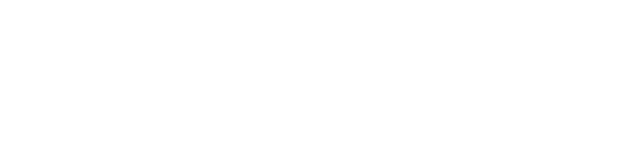
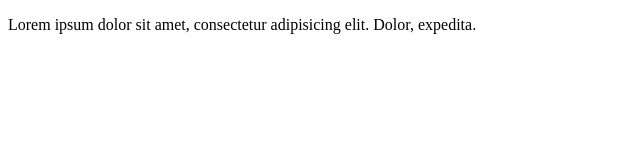
Before and after one commit to nikuliia/TEST1, a plain HTML site: page index.html in a window 1280 px wide. Shown: the whole page, without its empty margins (0-640 px from the left). Drawn offline with Linux system fonts and the light colour scheme.

Commit message:
testbranch

```diff
--- a/index.html
+++ b/index.html
@@ -5,6 +5,6 @@
     <title>Title</title>
 </head>
 <body>
-
+<p>Lorem ipsum dolor sit amet, consectetur adipisicing elit. Dolor, expedita.</p>
 </body>
 </html>
```
